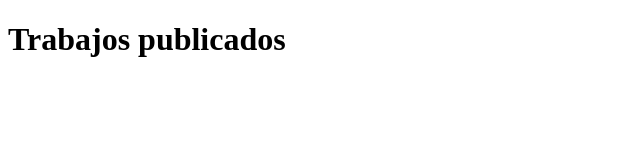
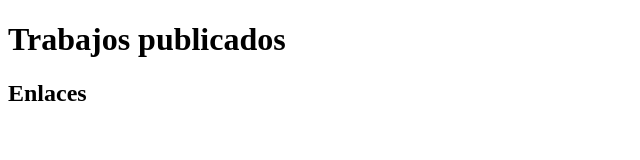
Before and after one commit to lCvm13/Trabajos-Cosmin, a plain HTML site: page Index.html in a window 1280 px wide. Shown: the whole page, without its empty margins (0-640 px from the left). Drawn offline with Linux system fonts and the light colour scheme.

Commit message:
Update Index.html

```diff
--- a/Index.html
+++ b/Index.html
@@ -8,5 +8,6 @@
 </head>
 <body>
     <h1>Trabajos publicados</h1>
+    <h2>Enlaces</h2>
 </body>
 </html>
```
